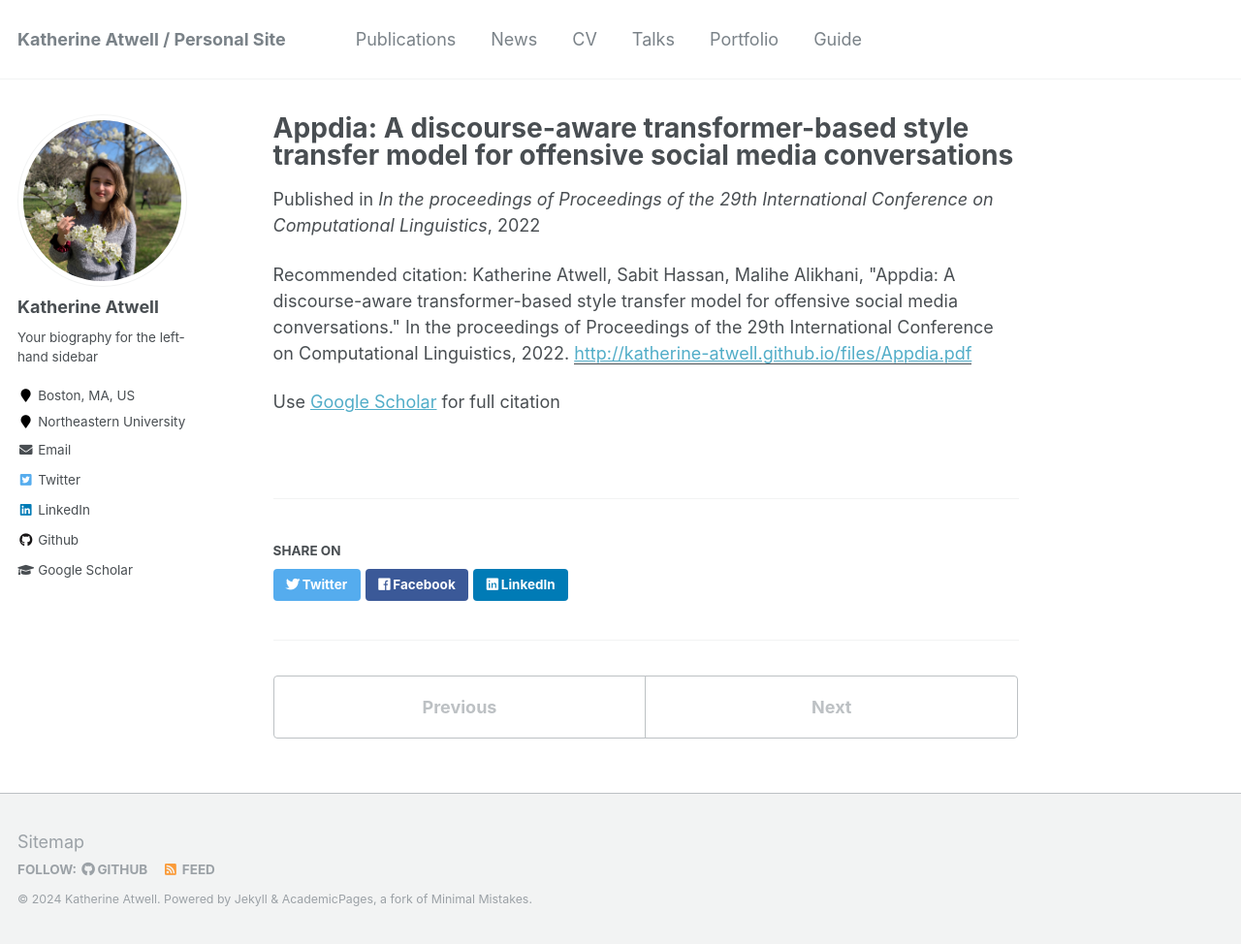
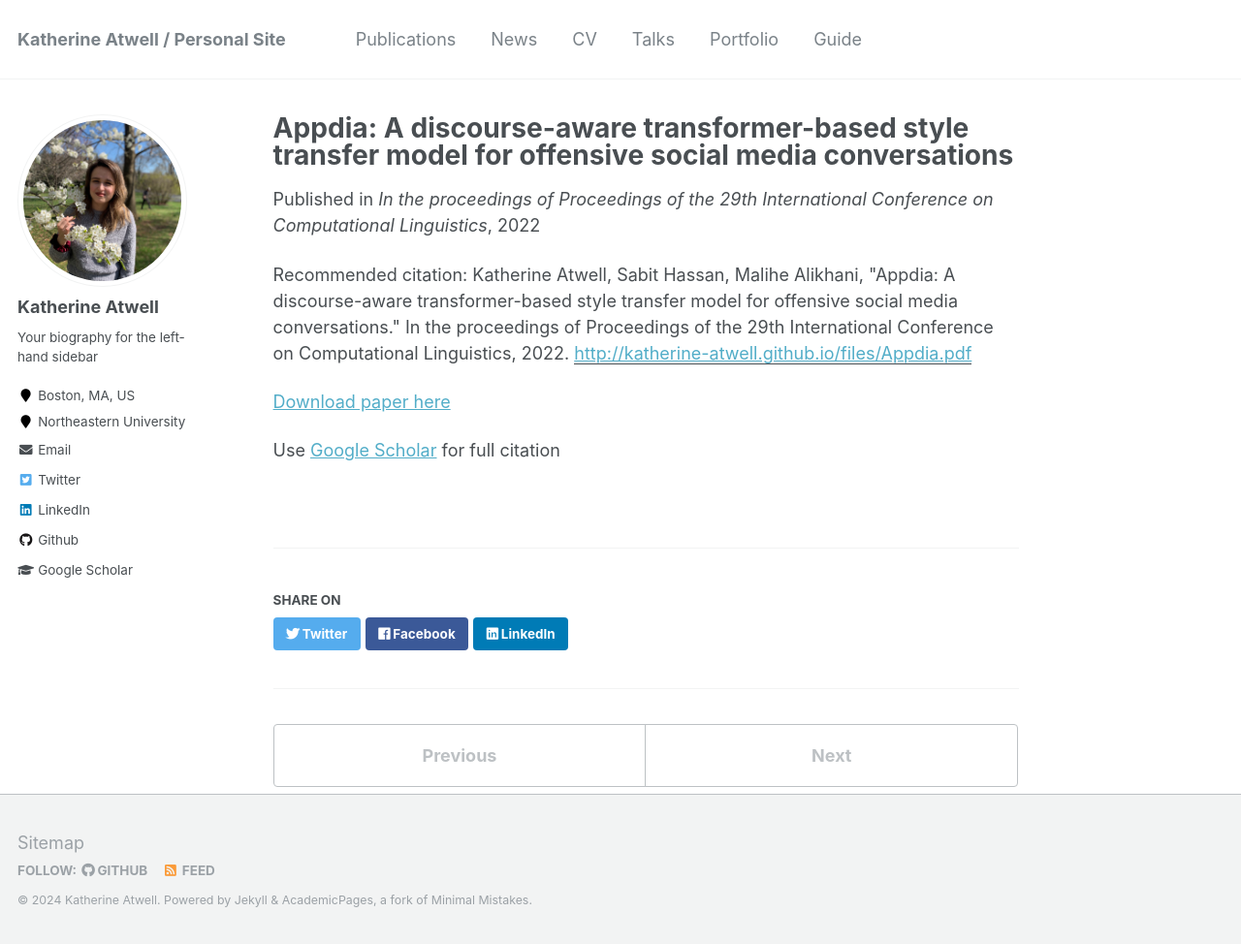
Before and after one commit to katherine-atwell/katherine-atwell.github.io, a Jekyll site: the page built from _publications/2022-01-01-Appdia-A-discourse-aware-transformer-based-style-transfer-model-for-offensive-social-media-conversations.md, in a window 1280 px wide and 974 px high. Shown: the whole window at 97% size. Built offline with Jekyll 4.4.1, drawn with Linux system fonts in a browser that asks for light colours.

Commit message:
updating publication details

```diff
--- a/_publications/2022-01-01-Appdia-A-discourse-aware-transformer-based-style-transfer-model-for-offensive-social-media-conversations.md
+++ b/_publications/2022-01-01-Appdia-A-discourse-aware-transformer-based-style-transfer-model-for-offensive-social-media-conversations.md
@@ -7,4 +7,7 @@ venue: 'In the proceedings of Proceedings of the 29th International Conference o
 citation: ' Katherine Atwell,  Sabit Hassan,  Malihe Alikhani, &quot;Appdia: A discourse-aware transformer-based style transfer model for offensive social media conversations.&quot; In the proceedings of Proceedings of the 29th International Conference on Computational Linguistics, 2022.'
 paperurl: 'http://katherine-atwell.github.io/files/Appdia.pdf'
 ---
+
+[Download paper here](http://katherine-atwell.github.io/files/Appdia.pdf)
+
 Use [Google Scholar](https://scholar.google.com/scholar?q=Appdia:+A+discourse+aware+transformer+based+style+transfer+model+for+offensive+social+media+conversations){:target="_blank"} for full citation
```
